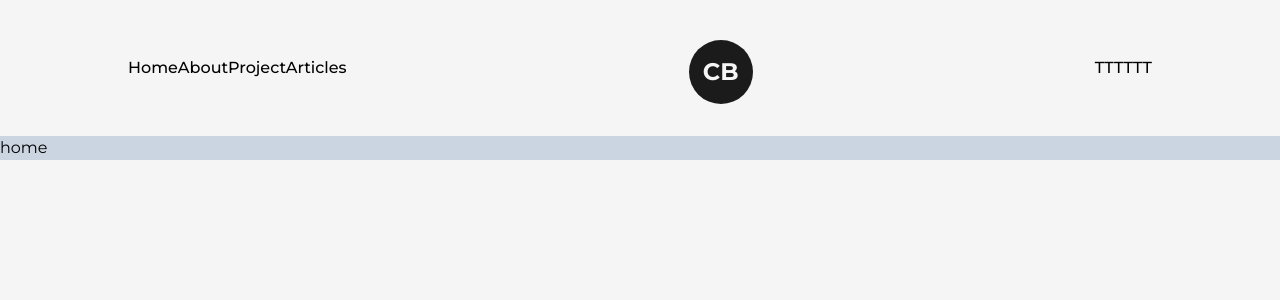
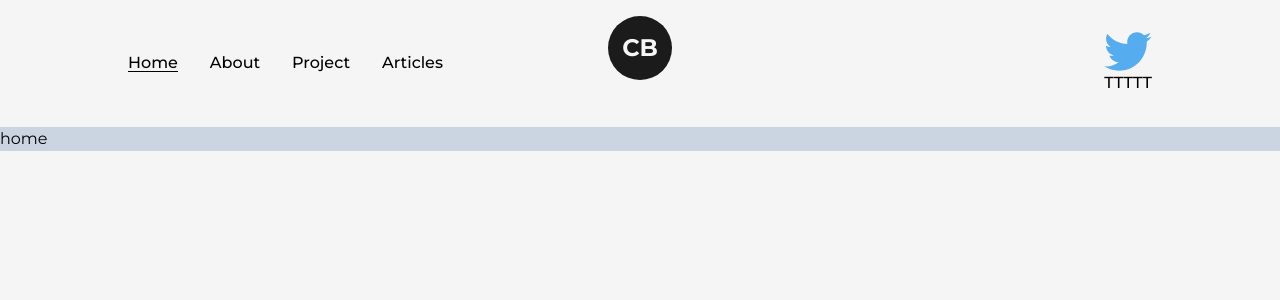
Before and after one commit to MustafaYilmaz1625/my-portfolio-nextjs-tailwindcss, a Next.js app: page / in a window 1280 px wide. Shown: the top 300 px of the page. Built offline with nearby package versions, Linux system fonts and the light colour scheme.

Commit message:
create icons

```diff
--- /dev/null
+++ b/src/components/Icons.js
@@ -0,0 +1,18 @@
+
+const TwitterIcon = ({ className, ...rest }) => (
+  <svg
+    xmlns="http://www.w3.org/2000/svg"
+    width="1.23em"
+    height="1em"
+    viewBox="0 0 256 209"
+    className={`w-full h-auto ${className}`}
+    {...rest}
+  >
+    <path fill="rgba(255, 255, 255, 0)" d="M0 0h256v209H0z" />
+    <path
+      fill="#55acee"
+      d="M256 25.45a105.04 105.04 0 0 1-30.166 8.27c10.845-6.5 19.172-16.793 23.093-29.057a105.183 105.183 0 0 1-33.351 12.745C205.995 7.201 192.346.822 177.239.822c-29.006 0-52.523 23.516-52.523 52.52 0 4.117.465 8.125 1.36 11.97-43.65-2.191-82.35-23.1-108.255-54.876-4.52 7.757-7.11 16.78-7.11 26.404 0 18.222 9.273 34.297 23.365 43.716a52.312 52.312 0 0 1-23.79-6.57c-.003.22-.003.44-.003.661 0 25.447 18.104 46.675 42.13 51.5a52.592 52.592 0 0 1-23.718.9c6.683 20.866 26.08 36.05 49.062 36.475-17.975 14.086-40.622 22.483-65.228 22.483-4.24 0-8.42-.249-12.529-.734 23.243 14.902 50.85 23.597 80.51 23.597 96.607 0 149.434-80.031 149.434-149.435 0-2.278-.05-4.543-.152-6.795A106.748 106.748 0 0 0 256 25.45"
+    />
+  </svg>
+);
+export default TwitterIcon;
--- a/src/components/NavBar.js
+++ b/src/components/NavBar.js
@@ -1,19 +1,37 @@
 import React from 'react'
 import Link from "next/link"
 import Logo from './Logo';
+import { useRouter } from 'next/router';
+import TwitterIcon from './Icons';
+
+
+const CustomLink = ({href,title,className=""}) => {
+    const router = useRouter()
+    return (
+      <Link href={href} className={`${className} relative group`}>
+        {title}
+        <span
+          className={`h-[1.5px] inline-block bg-black absolute left-0 bottom-0 group-hover:w-full transition-[width] ease duration-300 ${router.asPath === href ? 'w-full' : 'w-0'}`}
+        >
+          {" "}
+          &nbsp;
+        </span>
+      </Link>
+    );
+}
+
 const NavBar = () => {
   return (
     <header className="w-full px-32 py-8 font-medium flex items-center justify-between">
       <nav>
-        <Link href="/">Home</Link>
-        <Link href="/about">About</Link>
-        <Link href="/project">Project</Link>
-        <Link href="/articles">Articles</Link>
+        <CustomLink href="/" title="Home" className="mr-4" />
+        <CustomLink href="/about" title="About" className="mx-4" />
+        <CustomLink href="/project" title="Project" className="mx-4" />
+        <CustomLink href="/articles" title="Articles" className="ml-4" />
       </nav>
-      <Logo/>
       <nav>
         <Link href="/" target={"_blank"}>
-          T
+          <TwitterIcon/>
         </Link>
         <Link href="/" target={"_blank"}>
           T
@@ -31,6 +49,9 @@
           T
         </Link>
       </nav>
+      <div className="absolute left-[50%] top-2 translate-x-[-50%]">
+        <Logo />
+      </div>
     </header>
   );
 }
```
